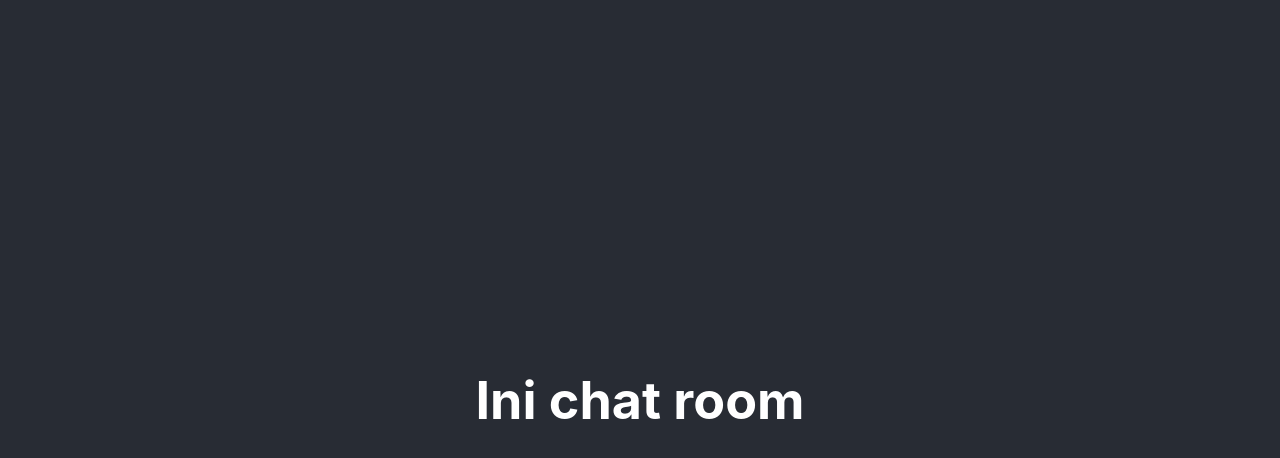
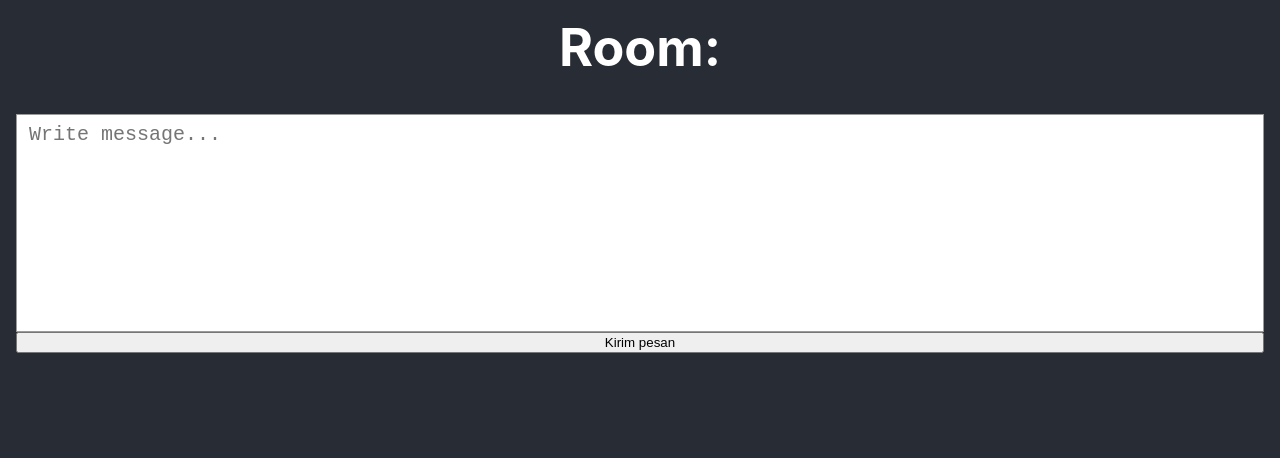
Before and after one commit to mohammedazez/yukchat, a React (Create React App) app: page /1 in a window 1280 px wide. Shown: the top 458 px of the page. Built offline with nearby package versions, Linux system fonts and the light colour scheme.

Commit message:
update chatroom

```diff
--- a/src/components/ChatRoom.js
+++ b/src/components/ChatRoom.js
@@ -3,8 +3,13 @@ import "./ChatRoom.css";
 
 function ChatRoom() {
   return (
-    <div>
-      <h1>Ini chat room</h1>
+    <div className="chat-room-container">
+      <h1 className="room-name">Room: </h1>
+      <textarea
+        placeholder="Write message..."
+        className="new-message-input-field"
+      />
+      <button>Kirim pesan</button>
     </div>
   );
 }
```
Also changed, not shown: 1 other file (tests, documents, lock files or other folders).
